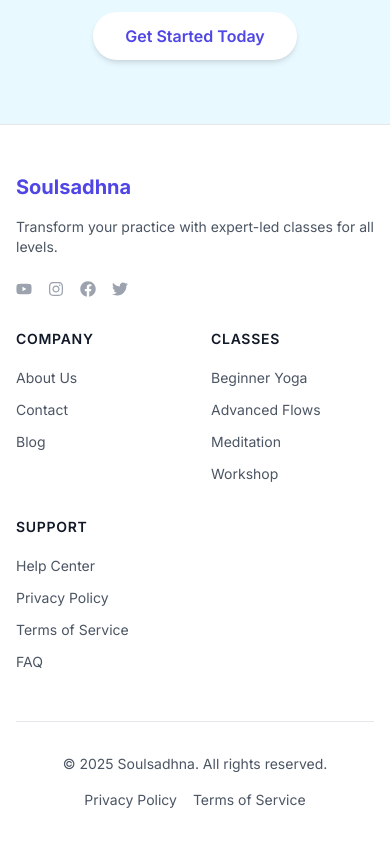
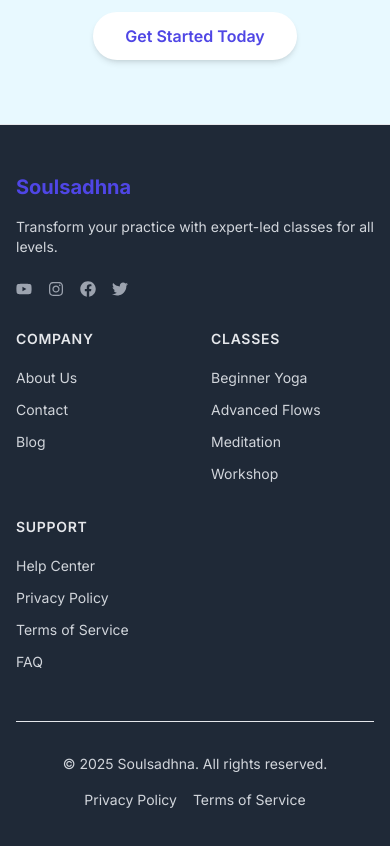
Before and after one commit to devwithsmile/soulsadhnaFE, a Next.js app: page / in a window 390 px wide. Shown: the part 2500-3346 px from the top of the page. Built offline with nearby package versions, Linux system fonts and the light colour scheme.

Commit message:
feat: improved footer with better responsiveness

```diff
--- a/src/components/navigation/Footer.jsx
+++ b/src/components/navigation/Footer.jsx
@@ -38,15 +38,15 @@ export function Footer() {
   ];
 
   return (
-    <footer className="bg-white border-t">
-      <div className="max-w-7xl mx-auto px-4 sm:px-6 lg:px-8 py-12">
+    <footer className="bg-gray-800 text-gray-100 border-t">
+      <div className="max-w-7xl xl:max-w-full mx-auto xl:mx-14 px-4 sm:px-6 lg:px-8 py-12">
         <div className="grid grid-cols-2 md:grid-cols-4 gap-8">
           {/* Brand Section */}
           <div className="col-span-2 md:col-span-1">
             <Link href="/" className="text-xl font-bold text-indigo-600">
               Soulsadhna
             </Link>
-            <p className="mt-4 text-sm text-gray-600">
+            <p className="mt-4 text-sm text-gray-300">
               Transform your practice with expert-led classes for all levels.
             </p>
             <div className="mt-6 flex space-x-4">
@@ -68,7 +68,7 @@ export function Footer() {
           {/* Links Sections */}
           {Object.entries(footerSections).map(([title, links]) => (
             <div key={title}>
-              <h3 className="text-sm font-semibold text-gray-900 tracking-wider uppercase">
+              <h3 className="text-sm font-semibold text-gray-200 tracking-wider uppercase">
                 {title}
               </h3>
               <ul className="mt-4 space-y-2">
@@ -76,7 +76,7 @@ export function Footer() {
                   <li key={link.label}>
                     <Link
                       href={link.href}
-                      className="text-sm text-gray-600 hover:text-indigo-600 transition-colors"
+                      className="text-sm text-gray-300 hover:text-indigo-400 transition-colors"
                     >
                       {link.label}
                     </Link>
@@ -90,19 +90,19 @@ export function Footer() {
         {/* Bottom Section */}
         <div className="mt-12 pt-8 border-t border-gray-200">
           <div className="flex flex-col md:flex-row justify-between items-center">
-            <p className="text-sm text-gray-600">
+            <p className="text-sm text-gray-300">
               © {currentYear} Soulsadhna. All rights reserved.
             </p>
             <div className="mt-4 md:mt-0 flex space-x-4">
               <Link
                 href="/privacy"
-                className="text-sm text-gray-600 hover:text-indigo-600"
+                className="text-sm text-gray-300 hover:text-indigo-600"
               >
                 Privacy Policy
               </Link>
               <Link
                 href="/terms"
-                className="text-sm text-gray-600 hover:text-indigo-600"
+                className="text-sm text-gray-300 hover:text-indigo-600"
               >
                 Terms of Service
               </Link>
```
